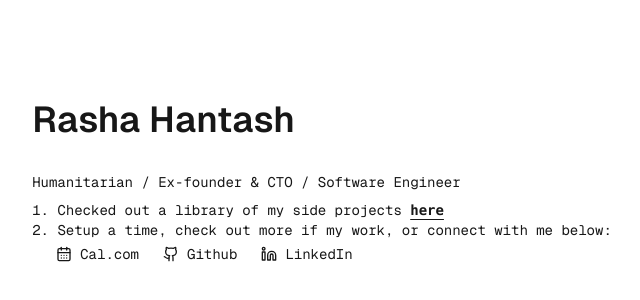
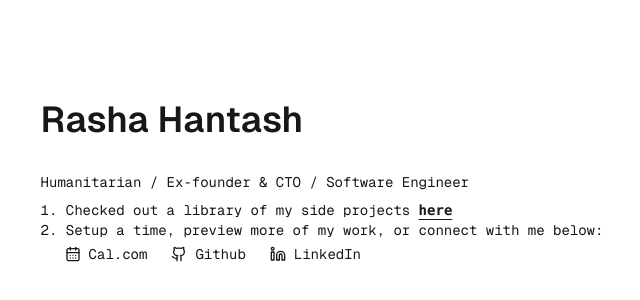
Before and after one commit to rasha-hantash/rasha.me, a Next.js app: page / in a window 1280 px wide. Shown: the part 218-518 px from the top of the page, without its empty margins (318-958 px from the left). Built offline with nearby package versions, Linux system fonts and the light colour scheme.

Commit message:
typo fix

```diff
--- a/app/page.tsx
+++ b/app/page.tsx
@@ -21,7 +21,7 @@ export default function Home() {
             </a>
           </li>
           <li>
-            Setup a time, check out more if my work, or connect with me below:{" "}
+            Setup a time, preview more of my work, or connect with me below:{" "}
           </li>
           <div className="ml-6 mt-1 row-start-3 flex gap-6 flex-wrap items-center">
             <a
```
